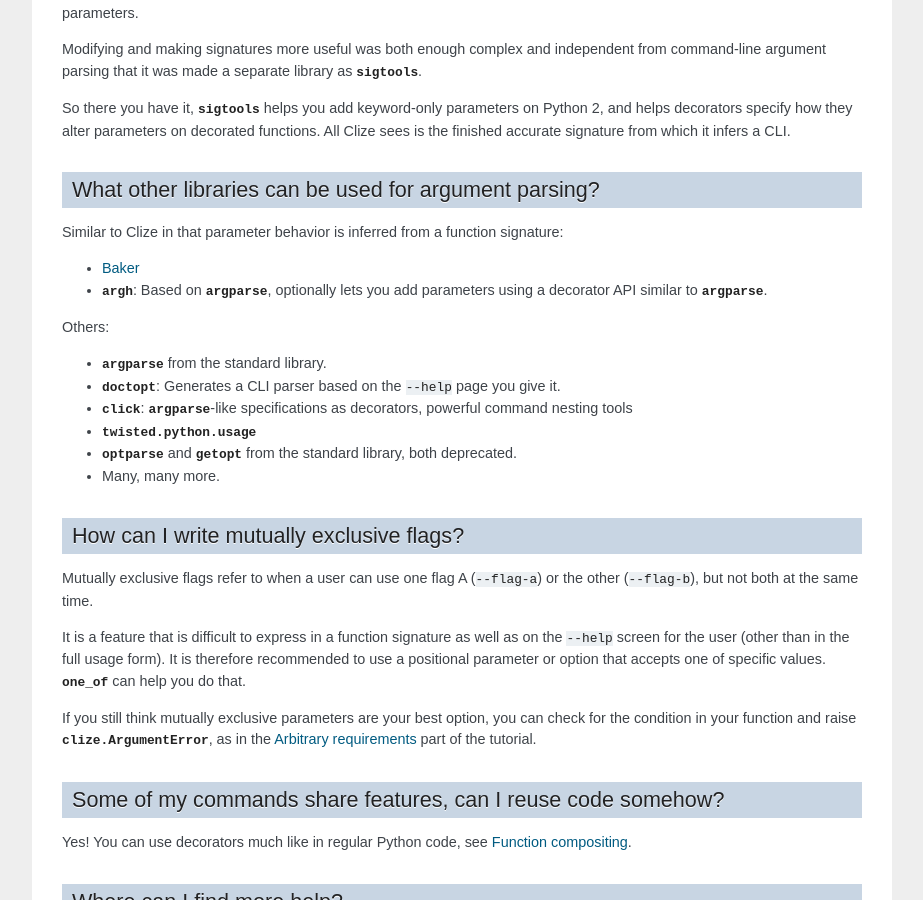
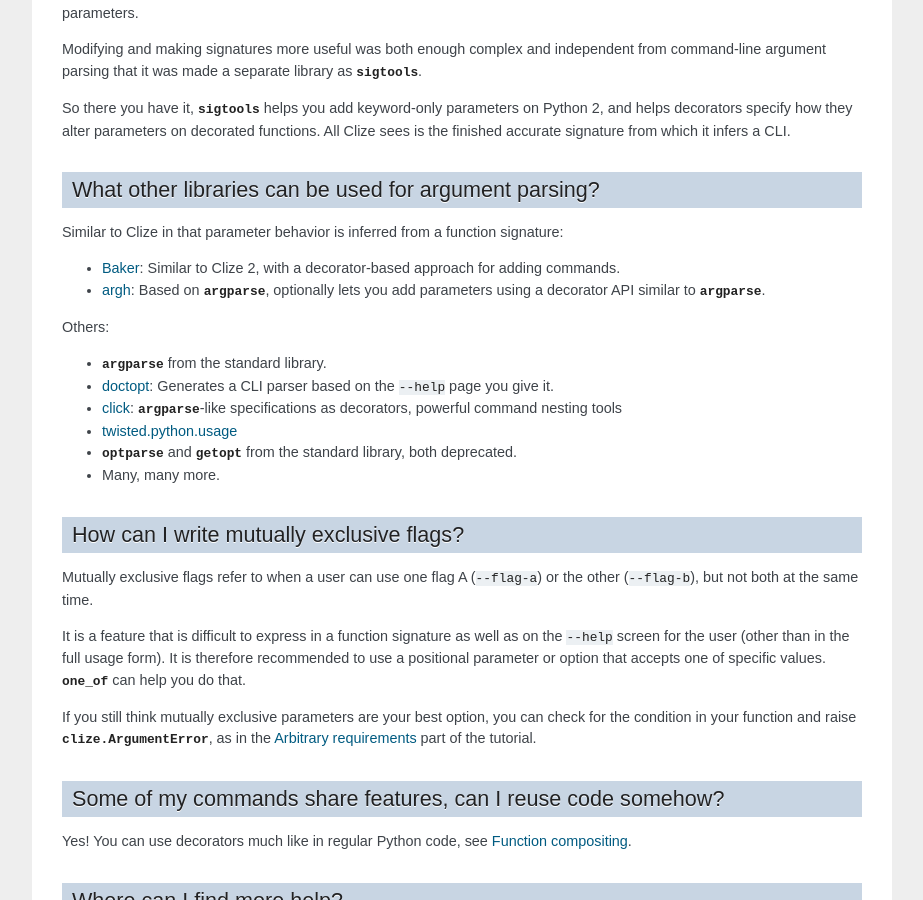
Before and after one commit to epsy/clize, a Sphinx documentation site: the page built from docs/faq.rst, in a window 1280 px wide and 900 px high, scrolled down 1594 px. Shown: the whole window, without its empty margins (198-1121 px from the left). Built offline with Sphinx 7.4.7, drawn with Linux system fonts in a browser that asks for light colours.

Commit message:
Fixed other parsers links and added a description for Baker.

```diff
--- a/docs/faq.rst
+++ b/docs/faq.rst
@@ -114,19 +114,20 @@
 Similar to Clize in that parameter behavior is inferred from a function
 signature:
 
-* `Baker <https://bitbucket.org/mchaput/baker/wiki/Home>`_
-* `argh <http://argh.readthedocs.org/>`: Based on `argparse`, optionally lets
+* `Baker <https://bitbucket.org/mchaput/baker/wiki/Home>`_: Similar to Clize 2,
+  with a decorator-based approach for adding commands.
+* `argh <http://argh.readthedocs.org/>`_: Based on `argparse`, optionally lets
   you add parameters using a decorator API similar to `argparse`.
 
 Others:
 
 * `argparse` from the standard library.
-* `doctopt <http://docopt.org/>`: Generates a CLI parser based on
+* `doctopt <http://docopt.org/>`_: Generates a CLI parser based on
   the ``--help`` page you give it.
-* `click <http://click.pocoo.org/>`: `argparse`-like specifications as
+* `click <http://click.pocoo.org/>`_: `argparse`-like specifications as
   decorators, powerful command nesting tools
 * `twisted.python.usage
-  <http://twistedmatrix.com/documents/13.1.0/core/howto/options.html>`
+  <http://twistedmatrix.com/documents/13.1.0/core/howto/options.html>`_
 * `optparse` and `getopt` from the standard library, both deprecated.
 * Many, many more.
 
```
